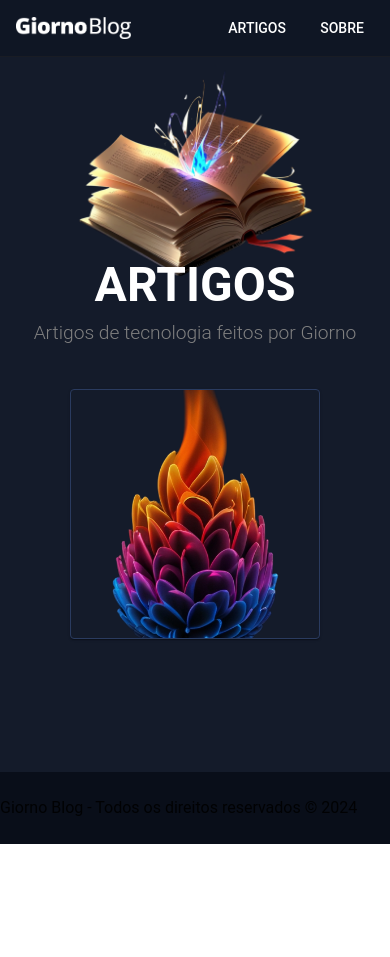
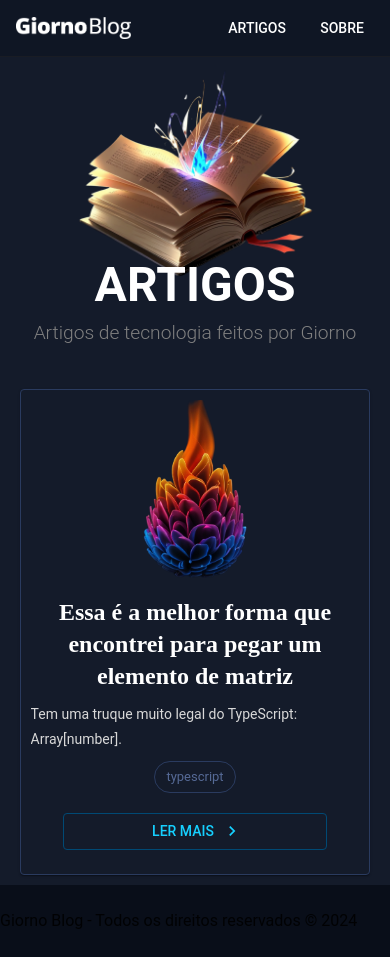
Before and after one commit to gehmac/giorno-blog, a Next.js app: page /articles in a window 390 px wide. Before the commit the page ends 844 px from the top, so only its background shows below. Built offline with nearby package versions, Linux system fonts and the light colour scheme.

Commit message:
feat: enhance ArticleCard and Title components with responsive styles and alignment support

```diff
--- a/src/components/article-card/article-card.styles.ts
+++ b/src/components/article-card/article-card.styles.ts
@@ -9,6 +9,18 @@ export const styles = {
       boxShadow: "0 0 8px 1px #212b3f",
       transform: "scale(1.003)",
     },
+    "@media (max-width:900px)": { // tablet
+      width: "90%",
+      maxHeight: "none",
+      margin: "10px auto",
+      padding: 0,
+    },
+    "@media (max-width:600px)": { // mobile
+      width: "98%",
+      maxHeight: "none",
+      margin: "10px auto",
+      padding: 0,
+    },
   },
   imageBox: {
     width: "200px",
@@ -16,22 +28,60 @@ export const styles = {
     height: "250px",
     display: "flex",
     alignItems: "center",
+    justifyContent: "center",
+    "@media (max-width:900px)": {
+      width: "160px",
+      height: "200px",
+    },
+    "@media (max-width:600px)": {
+      width: "100%",
+      height: "180px",
+      padding: 0,
+      marginBottom: "10px",
+    },
   },
   cardMedia: {
-    width: "100%",
+    width: "80%",
     height: "auto",
     transition: "transform 0.3s ease-in-out",
     "&:hover": {
       transform: "scale(1.05)",
+    },
+    "@media (max-width:900px)": {
+      width: "100%",
+      height: "100%",
+      objectFit: "contain",
+    },
+    "@media (max-width:600px)": {
+      width: "100%",
+      height: "100%",
+      marginTop: "20px",
+      objectFit: "contain",
     },
   },
   cardContent: {
     display: "flex",
     flexDirection: "column",
     alignItems: "flex-start",
+    "@media (max-width:900px)": {
+      alignItems: "center",
+      textAlign: "center",
+      padding: "0 10px",
+    },
+    "@media (max-width:600px)": {
+      alignItems: "center",
+      textAlign: "center",
+      padding: "0 10px",
+    },
   },
   descriptionBox: {
     maxHeight: "80px",
+    "@media (max-width:900px)": {
+      maxHeight: "none",
+    },
+    "@media (max-width:600px)": {
+      maxHeight: "none",
+    },
   },
   description: {
     color: "#d8d8d8",
@@ -42,9 +92,25 @@ export const styles = {
     overflow: "hidden",
     textOverflow: "ellipsis",
     fontSize: 12,
+    "@media (max-width:900px)": {
+      fontSize: 13,
+      WebkitLineClamp: 3,
+    },
+    "@media (max-width:600px)": {
+      fontSize: 14,
+      WebkitLineClamp: 3,
+    },
   },
   tagStack: {
     marginTop: "10px",
+    "@media (max-width:900px)": {
+      justifyContent: "center",
+      width: "100%",
+    },
+    "@media (max-width:600px)": {
+      justifyContent: "center",
+      width: "100%",
+    },
   },
   chip: {
     color: "#566a96",
@@ -53,7 +119,15 @@ export const styles = {
   },
   button: {
     marginTop: "20px",
-    color: "#566a96",
-    borderColor: "#162035",
+    color: "rgb(22, 208, 255)",
+    borderColor: "rgb(0, 73, 116)",
+    "@media (max-width:900px)": {
+      width: "70%",
+      margin: "20px auto 0 auto",
+    },
+    "@media (max-width:600px)": {
+      width: "80%",
+      margin: "20px auto 0 auto",
+    },
   },
 } as const;
--- a/src/components/article-card/article-card.tsx
+++ b/src/components/article-card/article-card.tsx
@@ -1,3 +1,4 @@
+"use client";
 import React from "react";
 import {
   Card,
@@ -8,11 +9,14 @@ import {
   Stack,
   Box,
   Button,
+  useTheme,
+  useMediaQuery,
 } from "@mui/material";
 import { ArticleCardProps } from "./article-card-types";
 import Link from "next/link";
 import { styles } from "./article-card.styles";
 import { Title } from "../title/title";
+import NavigateNextSharpIcon from '@mui/icons-material/NavigateNextSharp';
 
 const ArticleCard: React.FC<ArticleCardProps> = ({
   title,
@@ -21,6 +25,9 @@ const ArticleCard: React.FC<ArticleCardProps> = ({
   image,
   link,
 }) => {
+  const theme = useTheme();
+  const isMobile = useMediaQuery(theme.breakpoints.down("md"));
+
   return (
     <Card sx={styles.card}>
       <Stack
@@ -37,7 +44,7 @@ const ArticleCard: React.FC<ArticleCardProps> = ({
           />
         </Box>
         <CardContent sx={styles.cardContent}>
-          <Title title={title} />
+          <Title title={title} align={isMobile ? "center" : "left"} />
           <Box sx={styles.descriptionBox}>
             <Typography
               variant="subtitle1"
@@ -64,6 +71,7 @@ const ArticleCard: React.FC<ArticleCardProps> = ({
             href={link}
             variant="outlined"
             sx={styles.button}
+            endIcon={<NavigateNextSharpIcon />}
           >
             Ler mais
           </Button>
--- a/src/components/title/title.tsx
+++ b/src/components/title/title.tsx
@@ -2,17 +2,18 @@ import { Typography } from "@mui/material";
 
 interface TitleProps {
   title: string;
+  align?: "left" | "center" | "right" | "justify" | "inherit";
 }
 
-export const Title: React.FC<TitleProps> = ({ title }) => {
+export const Title: React.FC<TitleProps> = ({ title, align = "left" }) => {
   return (
-    <Typography variant="h5" align="left" sx={style}>
+    <Typography variant="h5" align={align} sx={style}>
       {title}
     </Typography>
   );
 };
 
-const style =  {
+const style = {
   margin: "10px 0",
   color: "white",
   overflow: "hidden",
@@ -20,4 +21,4 @@ const style =  {
   width: "100%",
   fontWeight: "bold",
   fontFamily: "serif",
-}
+};
```
